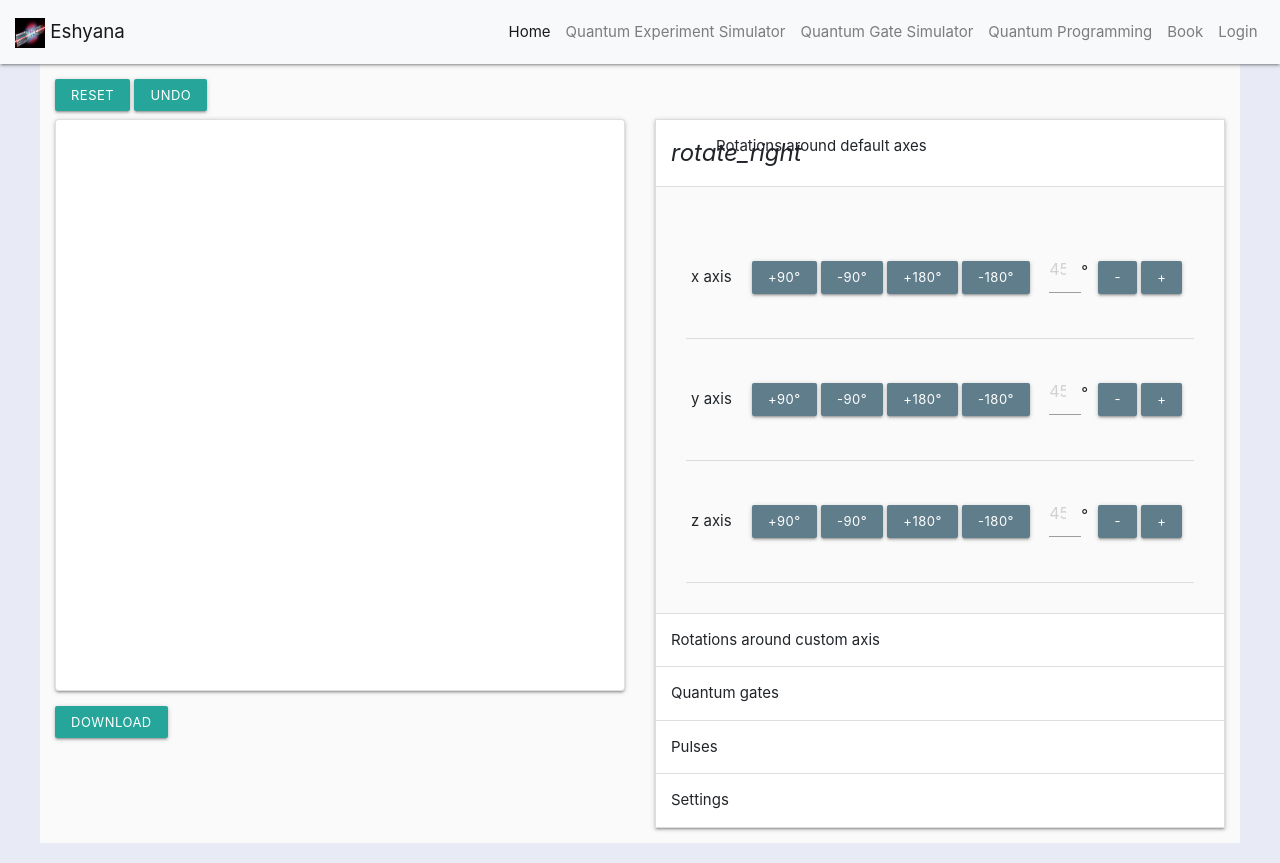
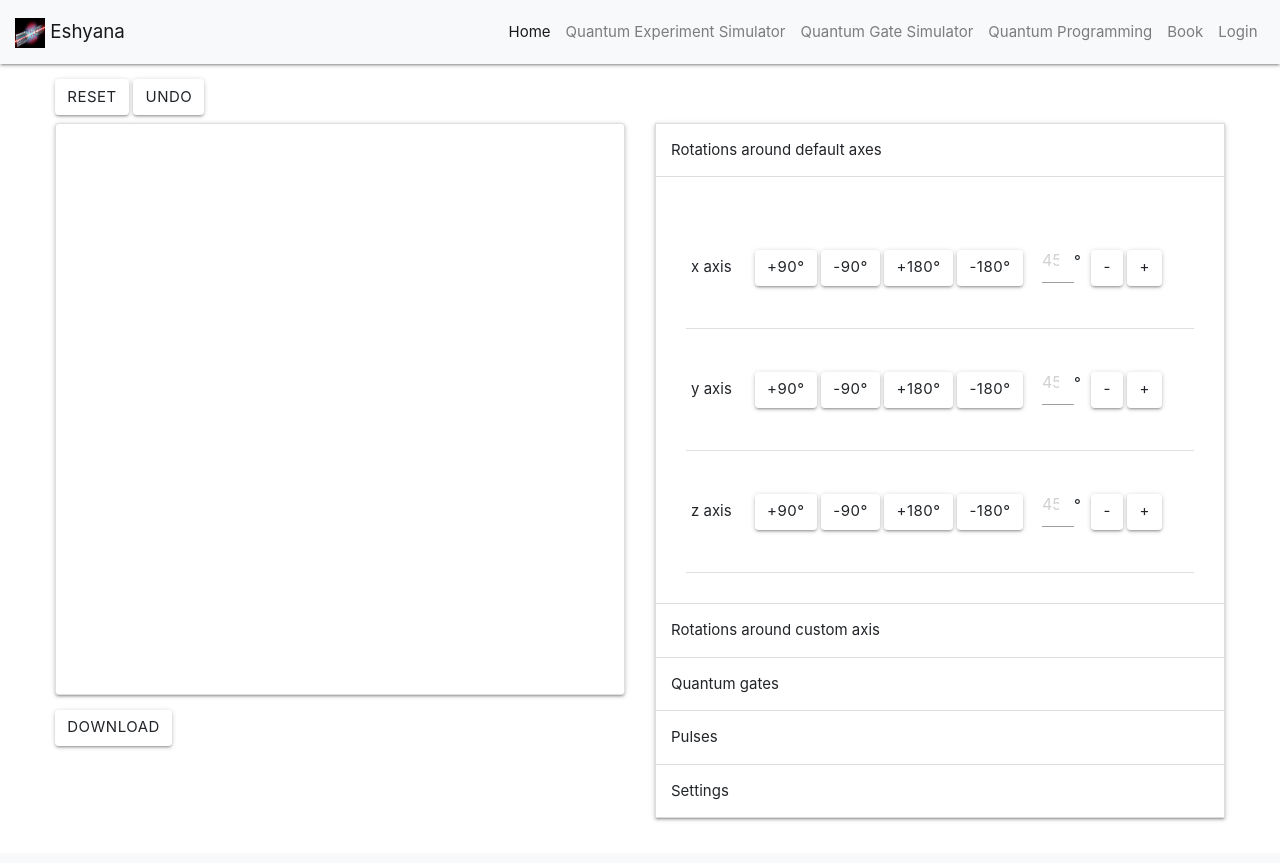
Before and after one commit to bithabib/quantum_computer_simulator, a Flask app: page / in a window 1280 px wide. After the commit the page ends 821 px from the top, so only its background shows below. Run offline with Flask 3, Linux system fonts and the light colour scheme; some libraries are stand-ins or nearby versions.

Commit message:
Design Update

```diff
--- a/templates/public/book.html
+++ b/templates/public/book.html
@@ -11,7 +11,7 @@
     <script src="https://stackpath.bootstrapcdn.com/bootstrap/4.5.2/js/bootstrap.min.js"></script>
 </head>
 
-<body class="indigo lighten-5">
+<body>
     {% include 'includes/nav_header.html' %}
 
     <div class="container">
--- a/templates/public/home.html
+++ b/templates/public/home.html
@@ -3,10 +3,6 @@
 
 <head>
     <title>Bloch Sphere Simulator</title>
-
-    <!--Import Google Icon Font-->
-    <!-- <link href="https://fonts.googleapis.com/icon?family=Material+Icons" rel="stylesheet"> -->
-    <!--Import materialize.css-->
     <link type="text/css" rel="stylesheet"
         href="https://cdnjs.cloudflare.com/ajax/libs/materialize/1.0.0/css/materialize.min.css"
         media="screen,projection" />
@@ -23,7 +19,7 @@
 
 </head>
 
-<body class="indigo lighten-5">
+<body class="lighten-5">
     {% include 'includes/nav_header.html' %}
     <main>
         <div class="container" style="min-width:1200px">
@@ -33,10 +29,10 @@
                 });
             </script>
 
-            <div class="row lighten-5 grey">
-                <div class="col-md-12" style="margin-top:1em;"><a class="waves-effect waves-light btn-small"
-                        onclick="restart()">Reset</a>
-                    <a class="waves-effect waves-light btn-small" onclick="undo()">Undo</a>
+            <div class="row lighten-5">
+                <div class="col-md-12" style="margin-top:1em;">
+                    <button class="btn" onclick="restart()">Reset</button>
+                    <button class="btn" onclick="undo()">Undo</button>
                 </div>
 
 
@@ -44,8 +40,8 @@
 
                     <div id='myDiv' class='card' style='padding-bottom: 100%;'><noscript>Javascript necessary</noscript>
                     </div>
-                    <a class="waves-effect waves-light btn-small" onclick="export_png()"
-                        style="margin-bottom: 1em;">Download</a>
+
+                    <button class="btn" onclick="export_png()">Download</button>
 
 
                 </div>
@@ -53,8 +49,7 @@
 
                     <ul class="collapsible expandable">
                         <li class="active">
-                            <div class="collapsible-header"><i class="material-icons">rotate_right</i>Rotations around
-                                default axes
+                            <div class="collapsible-header">Rotations around default axes
                             </div>
                             <div class="collapsible-body">
                                 <table>
@@ -63,63 +58,51 @@
                                             x axis
                                         </td>
                                         <td>
-                                            <a class="waves-effect waves-light btn-small blue-grey"
-                                                onclick="rotate_state('x',math.PI/2);">+90°</a>
-                                            <a class="waves-effect waves-light btn-small blue-grey"
-                                                onclick="rotate_state('x',-math.PI/2);">-90°</a>
-                                            <a class="waves-effect waves-light btn-small blue-grey"
-                                                onclick="rotate_state('x',math.PI);">+180°</a>
-                                            <a class="waves-effect waves-light btn-small blue-grey"
-                                                onclick="rotate_state('x',-math.PI);">-180°</a>
+                                            <button class="btn" onclick="rotate_state('x',math.PI/2);">+90°</button>
+                                            <button class="btn" onclick="rotate_state('x',-math.PI/2);">-90°</button>
+                                            <button class="btn" onclick="rotate_state('x',math.PI);">+180°</button>
+                                            <button class="btn" onclick="rotate_state('x',-math.PI);">-180°</button>
                                             <div class="input-field inline" style="width:3em; margin-left:1em;">
                                                 <input id="x_angle" type="number" style="width:2em;" placeholder="45">°
                                             </div>
-                                            <a class="waves-effect waves-light btn-small blue-grey"
-                                                onclick="rotate_state('x',-document.getElementById('x_angle').value/180*math.PI);">-</a>
-                                            <a class="waves-effect waves-light btn-small blue-grey"
-                                                onclick="rotate_state('x',document.getElementById('x_angle').value/180*math.PI);">+</a>
+                                            <button class="btn"
+                                                onclick="rotate_state('x',-document.getElementById('x_angle').value/180*math.PI);">-</button>
+                                            <button class="btn"
+                                                onclick="rotate_state('x',document.getElementById('x_angle').value/180*math.PI);">+</button>
                                         </td>
                                     </tr>
                                     <tr>
                                         <td style="min-width:4em;">
                                             y axis</td>
                                         <td>
-                                            <a class="waves-effect waves-light btn-small blue-grey"
-                                                onclick="rotate_state('y',math.PI/2);">+90°</a>
-                                            <a class="waves-effect waves-light btn-small blue-grey"
-                                                onclick="rotate_state('y',-math.PI/2);">-90°</a>
-                                            <a class="waves-effect waves-light btn-small blue-grey"
-                                                onclick="rotate_state('y',math.PI);">+180°</a>
-                                            <a class="waves-effect waves-light btn-small blue-grey"
-                                                onclick="rotate_state('y',-math.PI);">-180°</a>
+                                            <button class="btn" onclick="rotate_state('y',math.PI/2);">+90°</button>
+                                            <button class="btn" onclick="rotate_state('y',-math.PI/2);">-90°</button>
+                                            <button class="btn" onclick="rotate_state('y',math.PI);">+180°</button>
+                                            <button class="btn" onclick="rotate_state('y',-math.PI);">-180°</button>
                                             <div class="input-field inline" style="width:3em; margin-left:1em;">
                                                 <input id="y_angle" type="number" style="width:2em;" placeholder="45">°
                                             </div>
-                                            <a class="waves-effect waves-light btn-small blue-grey"
-                                                onclick="rotate_state('y',-document.getElementById('y_angle').value/180*math.PI);">-</a>
-                                            <a class="waves-effect waves-light btn-small blue-grey"
-                                                onclick="rotate_state('y',document.getElementById('y_angle').value/180*math.PI);">+</a>
+                                            <button class="btn"
+                                                onclick="rotate_state('y',-document.getElementById('y_angle').value/180*math.PI);">-</button>
+                                            <button class="btn"
+                                                onclick="rotate_state('y',document.getElementById('y_angle').value/180*math.PI);">+</button>
                                         </td>
                                     </tr>
                                     <tr>
                                         <td style="min-width:4em;">
                                             z axis</td>
                                         <td>
-                                            <a class="waves-effect waves-light btn-small blue-grey"
-                                                onclick="rotate_state('z',math.PI/2);">+90°</a>
-                                            <a class="waves-effect waves-light btn-small blue-grey"
-                                                onclick="rotate_state('z',-math.PI/2);">-90°</a>
-                                            <a class="waves-effect waves-light btn-small blue-grey"
-                                                onclick="rotate_state('z',math.PI);">+180°</a>
-                                            <a class="waves-effect waves-light btn-small blue-grey"
-                                                onclick="rotate_state('z',-math.PI);">-180°</a>
+                                            <button class="btn" onclick="rotate_state('z',math.PI/2);">+90°</button>
+                                            <button class="btn" onclick="rotate_state('z',-math.PI/2);">-90°</button>
+                                            <button class="btn" onclick="rotate_state('z',math.PI);">+180°</button>
+                                            <button class="btn" onclick="rotate_state('z',-math.PI);">-180°</button>
                                             <div class="input-field inline" style="width:3em; margin-left:1em;">
                                                 <input id="z_angle" type="number" style="width:2em;" placeholder="45">°
                                             </div>
-                                            <a class="waves-effect waves-light btn-small blue-grey"
-                                                onclick="rotate_state('z',-document.getElementById('z_angle').value/180*math.PI);">-</a>
-                                            <a class="waves-effect waves-light btn-small blue-grey"
-                                                onclick="rotate_state('z',document.getElementById('z_angle').value/180*math.PI);">+</a>
+                                            <button class="btn"
+                                                onclick="rotate_state('z',-document.getElementById('z_angle').value/180*math.PI);">-</button>
+                                            <button class="btn"
+                                                onclick="rotate_state('z',document.getElementById('z_angle').value/180*math.PI);">+</button>
                                         </td>
                                     </tr>
                                 </table>
@@ -150,9 +133,8 @@
                                                 style="width:4em;margin-left:0.5em;" value="90" step="1">°</td>
                                     </tr>
                                 </table><br />
-                                <a class="waves-effect waves-light btn-small blue-grey"
-                                    onclick="custom_rotate_state();">Apply
-                                    rotation</a>
+                                <button class="btn" onclick="custom_rotate_state();">Apply
+                                    rotation</button>
                             </div>
                         </li>
 
@@ -163,29 +145,22 @@
                                     <tr>
                                         <td>Pauli gates</td>
                                         <td>
-                                            <a class="waves-effect waves-light btn-small blue-grey"
-                                                onclick="rotate_state('x',math.PI);">X</a>
-                                            <a class="waves-effect waves-light btn-small blue-grey"
-                                                onclick="rotate_state('y',math.PI);">Y</a>
-                                            <a class="waves-effect waves-light btn-small blue-grey"
-                                                onclick="rotate_state('z',math.PI);">Z</a>
+                                            <button class="btn" onclick="rotate_state('x',math.PI);">X</button>
+                                            <button class="btn" onclick="rotate_state('y',math.PI);">Y</button>
+                                            <button class="btn" onclick="rotate_state('z',math.PI);">Z</button>
                                         </td>
                                     </tr>
                                     <tr>
                                         <td>Hadamard</td>
-                                        <td> <a class="waves-effect waves-light btn-small blue-grey"
-                                                onclick="rotate_state('y',math.PI/2);rotate_state('x',math.PI);">H</a>
+                                        <td> <button class="btn"
+                                                onclick="rotate_state('y',math.PI/2);rotate_state('x',math.PI);">H</button>
                                     </tr>
                                     <tr>
                                         <td>Phase</td>
-                                        <td> <a class="waves-effect waves-light btn-small blue-grey"
-                                                onclick="rotate_state('z',math.PI/2);">S</a>
-                                            <a class="waves-effect waves-light btn-small blue-grey"
-                                                onclick="rotate_state('z',-math.PI/2);">S†</a>
-                                            <a class="waves-effect waves-light btn-small blue-grey"
-                                                onclick="rotate_state('z',math.PI/4);">T</a>
-                                            <a class="waves-effect waves-light btn-small blue-grey"
-                                                onclick="rotate_state('z',-math.PI/4);">T†</a>
+                                        <td> <button class="btn" onclick="rotate_state('z',math.PI/2);">S</button>
+                                            <button class="btn" onclick="rotate_state('z',-math.PI/2);">S†</button>
+                                            <button class="btn" onclick="rotate_state('z',math.PI/4);">T</button>
+                                            <button class="btn" onclick="rotate_state('z',-math.PI/4);">T†</button>
                                         </td>
                                     </tr>
                                 </table>
@@ -218,12 +193,10 @@
                                     <div id="rabi_div" style="width:100%;height:10em;"></div>
                                 </div>
                                 <div style="margin-top:4em;">
-                                    <a class="waves-effect waves-light btn-small blue-grey"
-                                        onclick="pulse_apply('x');">Apply pulse along
-                                        x</a>
-                                    <a class="waves-effect waves-light btn-small blue-grey"
-                                        onclick="pulse_apply('y');">Apply pulse along
-                                        y</a>
+                                    <button class="btn" onclick="pulse_apply('x');">Apply pulse along
+                                        x</button>
+                                    <button class="btn" onclick="pulse_apply('y');">Apply pulse along
+                                        y</button>
                                 </div>
                             </div>
                         </li>
--- a/templates/public/quantum_gate_simulator.html
+++ b/templates/public/quantum_gate_simulator.html
@@ -11,7 +11,7 @@
     <script src="https://stackpath.bootstrapcdn.com/bootstrap/4.5.2/js/bootstrap.min.js"></script>
 </head>
 
-<body class="indigo lighten-5">
+<body>
     {% include 'includes/nav_header.html' %}
     <div class="container">
         <div class="row">
--- a/templates/public/quantum_historical_experiment_simulator.html
+++ b/templates/public/quantum_historical_experiment_simulator.html
@@ -11,7 +11,7 @@
     <script src="https://stackpath.bootstrapcdn.com/bootstrap/4.5.2/js/bootstrap.min.js"></script>
 </head>
 
-<body class="indigo lighten-5">
+<body>
     {% include 'includes/nav_header.html' %}
     <div class="container">
         <div class="row">
--- a/templates/public/quantum_programming.html
+++ b/templates/public/quantum_programming.html
@@ -11,7 +11,7 @@
     <script src="https://stackpath.bootstrapcdn.com/bootstrap/4.5.2/js/bootstrap.min.js"></script>
 </head>
 
-<body class="indigo lighten-5">
+<body>
     {% include 'includes/nav_header.html' %}
     <div class="container">
         <div class="row">
```
